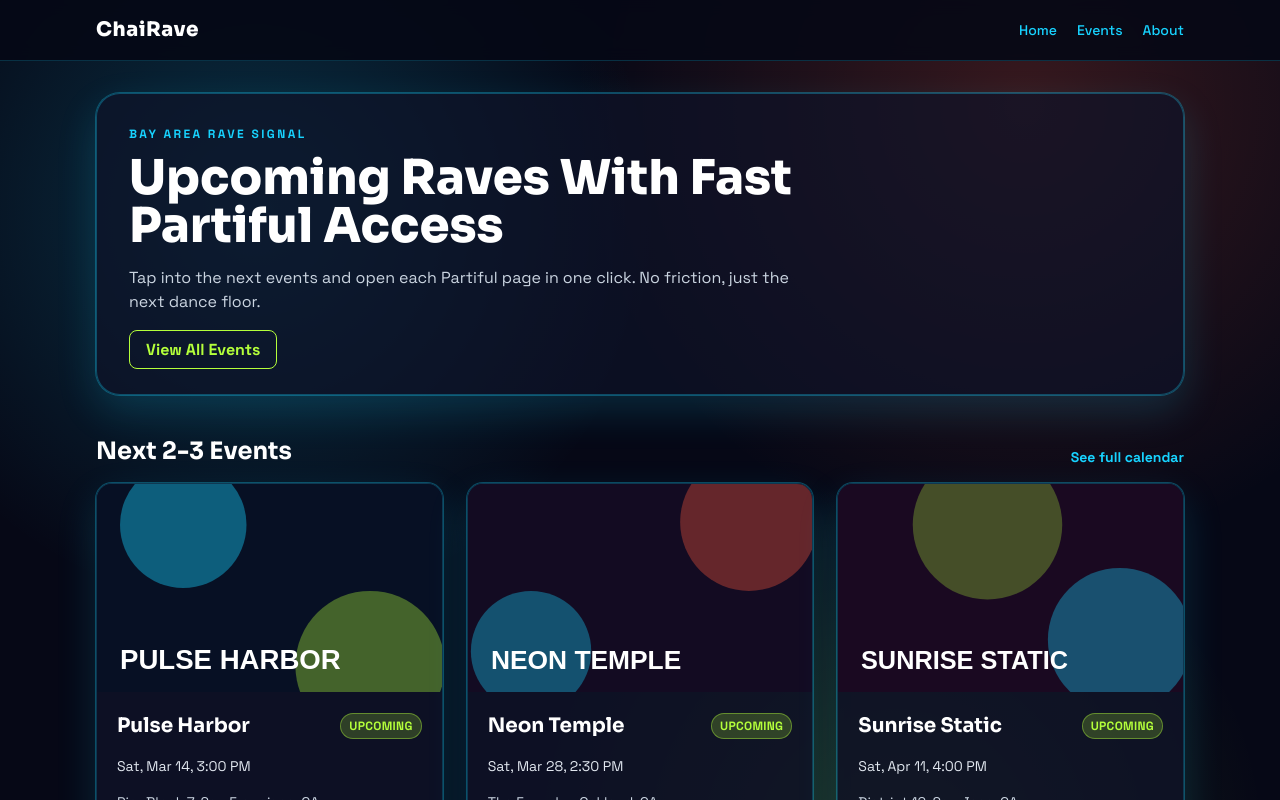
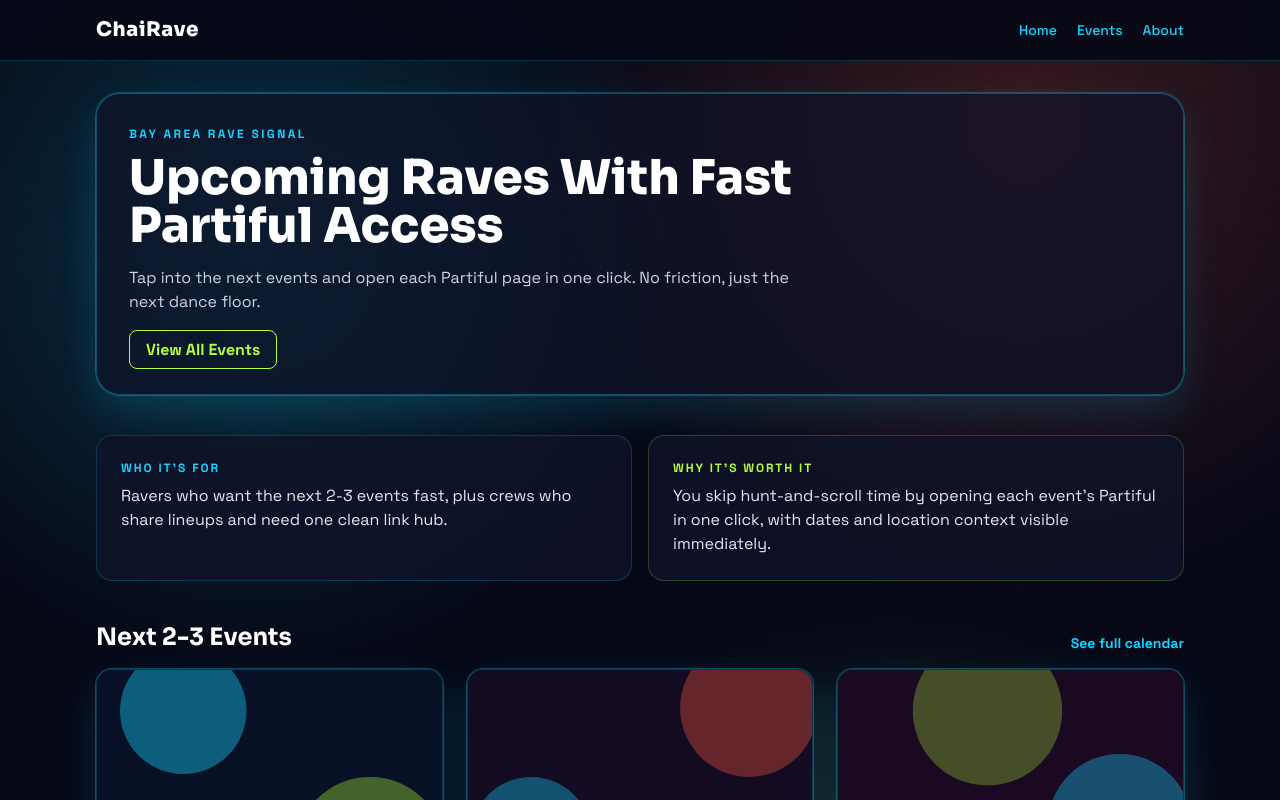
Before and after one commit to TaranbirBhullar/groupTherapyEvents, a React (Vite) app: page / in a window 1280 px wide. Shown: the top 800 px of the page. Built offline with nearby package versions, Linux system fonts and the light colour scheme; no server answers.

Commit message:
feat: add homepage sections for audience and value proposition

```diff
--- a/src/pages/HomePage.tsx
+++ b/src/pages/HomePage.tsx
@@ -22,6 +22,22 @@ export function HomePage(): JSX.Element {
         </div>
       </section>
 
+      <section className="grid gap-4 md:grid-cols-2">
+        <article className="rounded-2xl border border-cyanflash/20 bg-ink/80 p-6">
+          <p className="mb-2 text-xs font-semibold uppercase tracking-[0.16em] text-cyanflash">Who It&apos;s For</p>
+          <p className="text-slate-200">
+            Ravers who want the next 2-3 events fast, plus crews who share lineups and need one clean link hub.
+          </p>
+        </article>
+        <article className="rounded-2xl border border-acid/20 bg-ink/80 p-6">
+          <p className="mb-2 text-xs font-semibold uppercase tracking-[0.16em] text-acid">Why It&apos;s Worth It</p>
+          <p className="text-slate-200">
+            You skip hunt-and-scroll time by opening each event&apos;s Partiful in one click, with dates and location context
+            visible immediately.
+          </p>
+        </article>
+      </section>
+
       <section className="space-y-4">
         <div className="flex items-end justify-between">
           <h2 className="font-display text-2xl font-bold text-white">Next 2-3 Events</h2>
```
